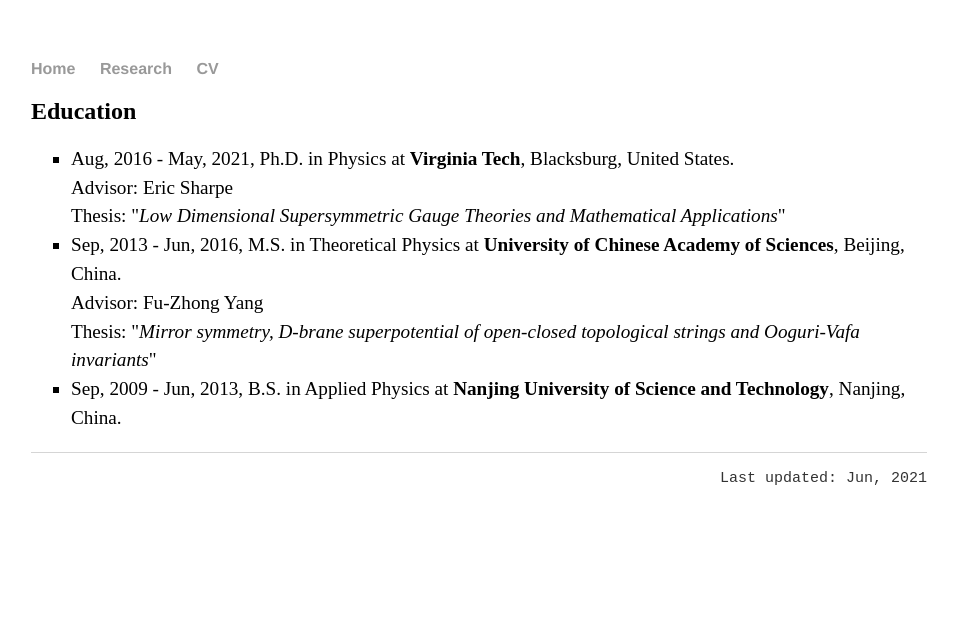
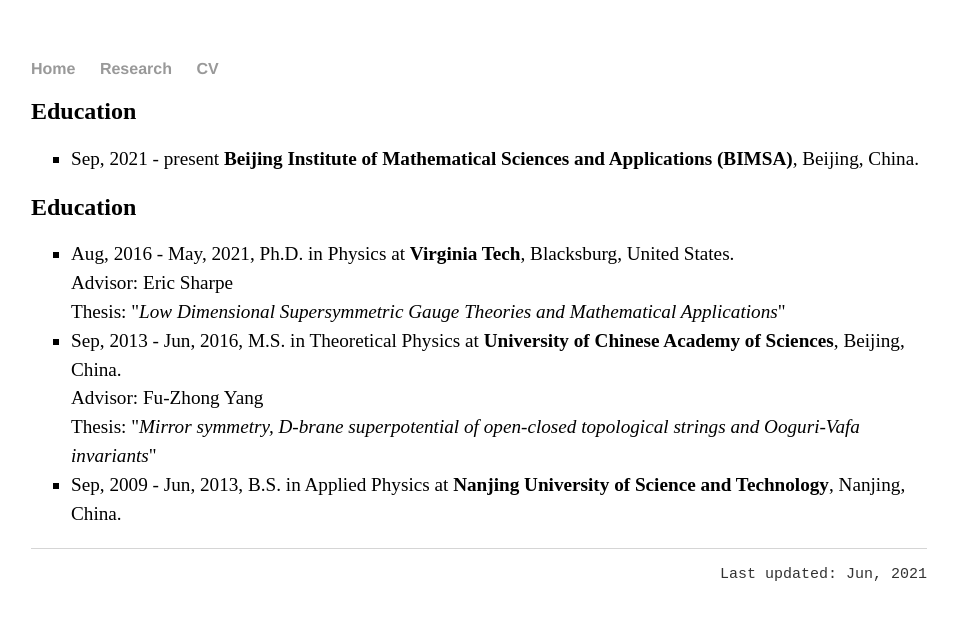
Before and after one commit to hhzou/hhzou.github.io, a Jekyll site: the page built from cv/index.html, in a window 1280 px wide. Shown: the top 620 px of the page, without its empty margins (161-1116 px from the left). Built offline with Jekyll 4.4.1, drawn with Linux system fonts in a browser that asks for light colours.

Commit message:
Update index.html

```diff
--- a/cv/index.html
+++ b/cv/index.html
@@ -3,6 +3,10 @@
 title: CV of Hao Zou
 ---
 <div class="cv">
+	<h2> Education </h2>
+	<ul style="font-size:1.2em; line-height: 150%; list-style-type: square">
+		<li>Sep, 2021 - present <strong>Beijing Institute of Mathematical Sciences and Applications (BIMSA)</strong>, Beijing, China.
+	</ul>
 	<h2> Education </h2>
 	<ul style="font-size:1.2em; line-height: 150%; list-style-type: square">
 		<li>Aug, 2016 - May, 2021, Ph.D. in Physics at <strong>Virginia Tech</strong>, Blacksburg, United States.<br> Advisor: Eric Sharpe
```
